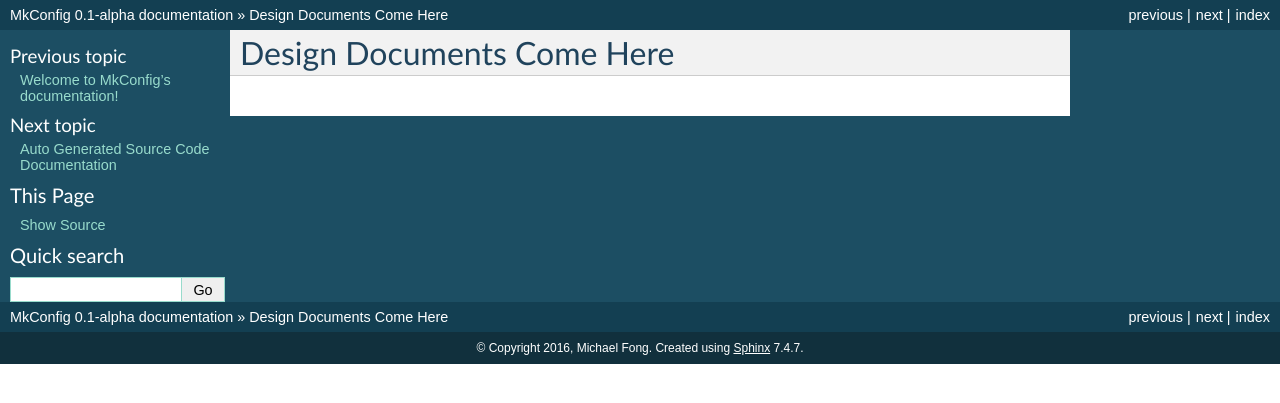
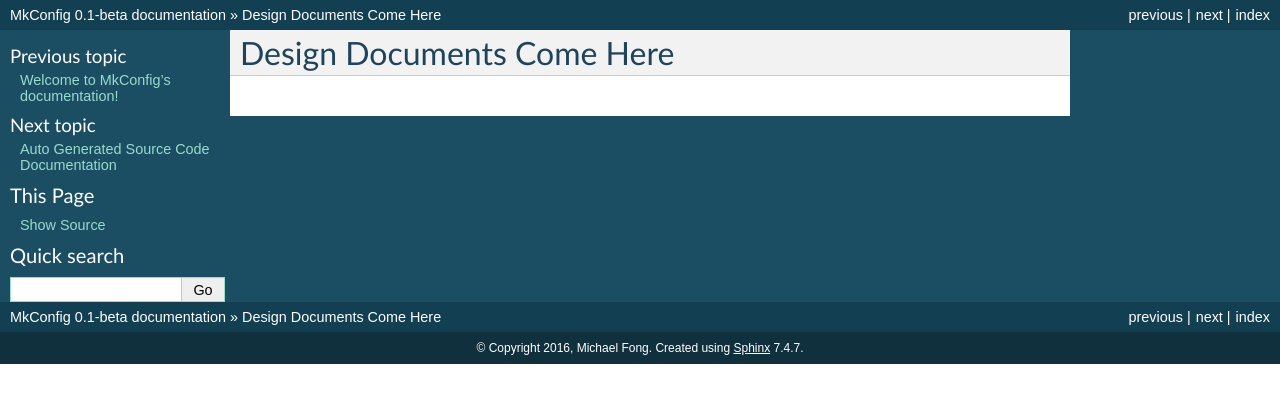
Before and after one commit to mcfongtw/MkConfig, a Sphinx documentation site: the page built from docs/source/design.rst, in a window 1280 px wide. Shown: the top 403 px of the page. Built offline with Sphinx 7.4.7, drawn with Linux system fonts in a browser that asks for light colours; formulas are drawn with MathJax 3.

Commit message:
* Bump version to 0.1-beta (MKCONFIG-49)

```diff
--- a/docs/source/conf.py
+++ b/docs/source/conf.py
@@ -65,7 +65,7 @@ author = 'Michael Fong'
 # The short X.Y version.
 version = '0.1'
 # The full version, including alpha/beta/rc tags.
-release = '0.1-alpha'
+release = '0.1-beta'
 
 # The language for content autogenerated by Sphinx. Refer to documentation
 # for a list of supported languages.
```
Also changed, not shown: 1 other file.
